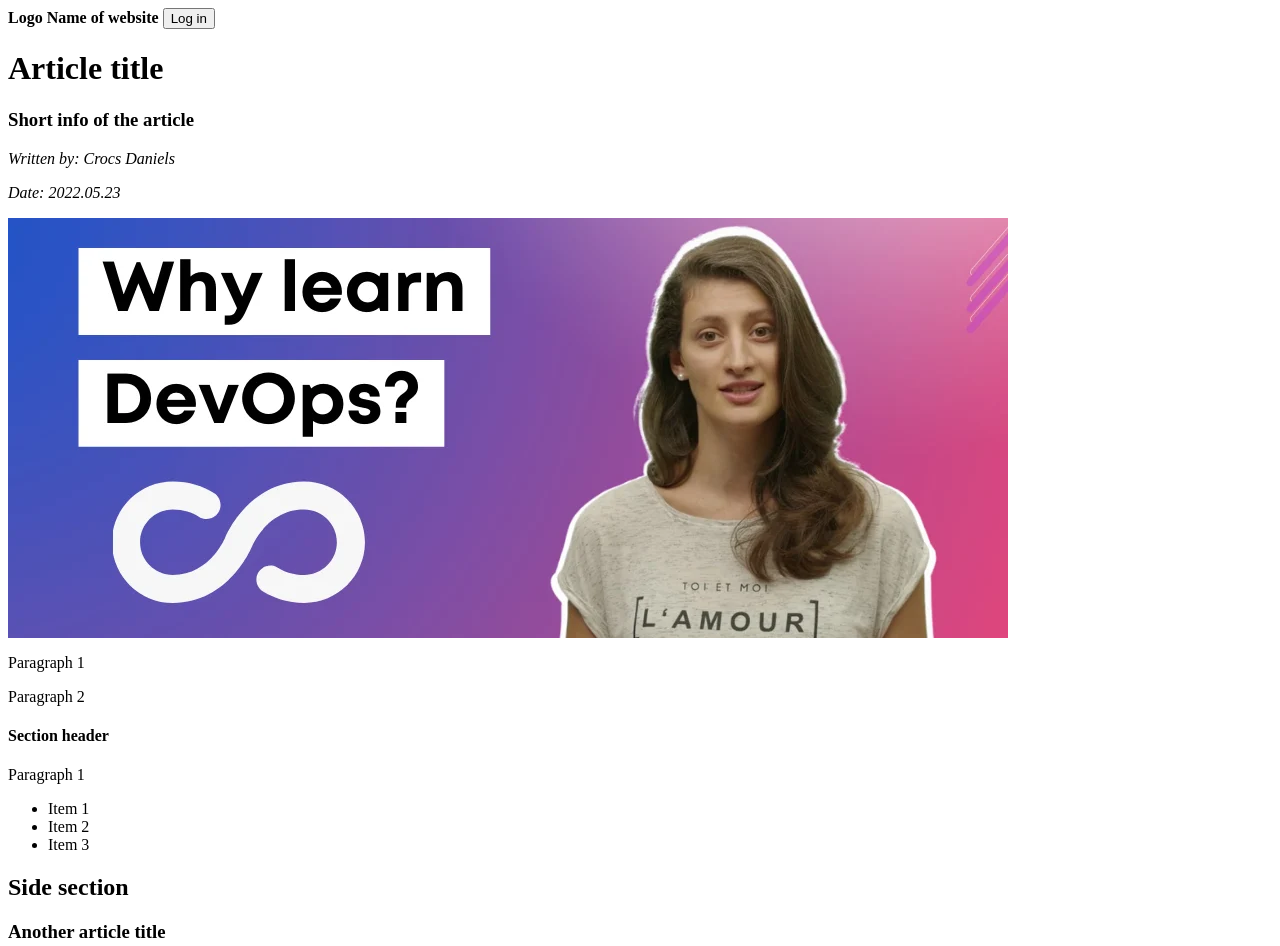
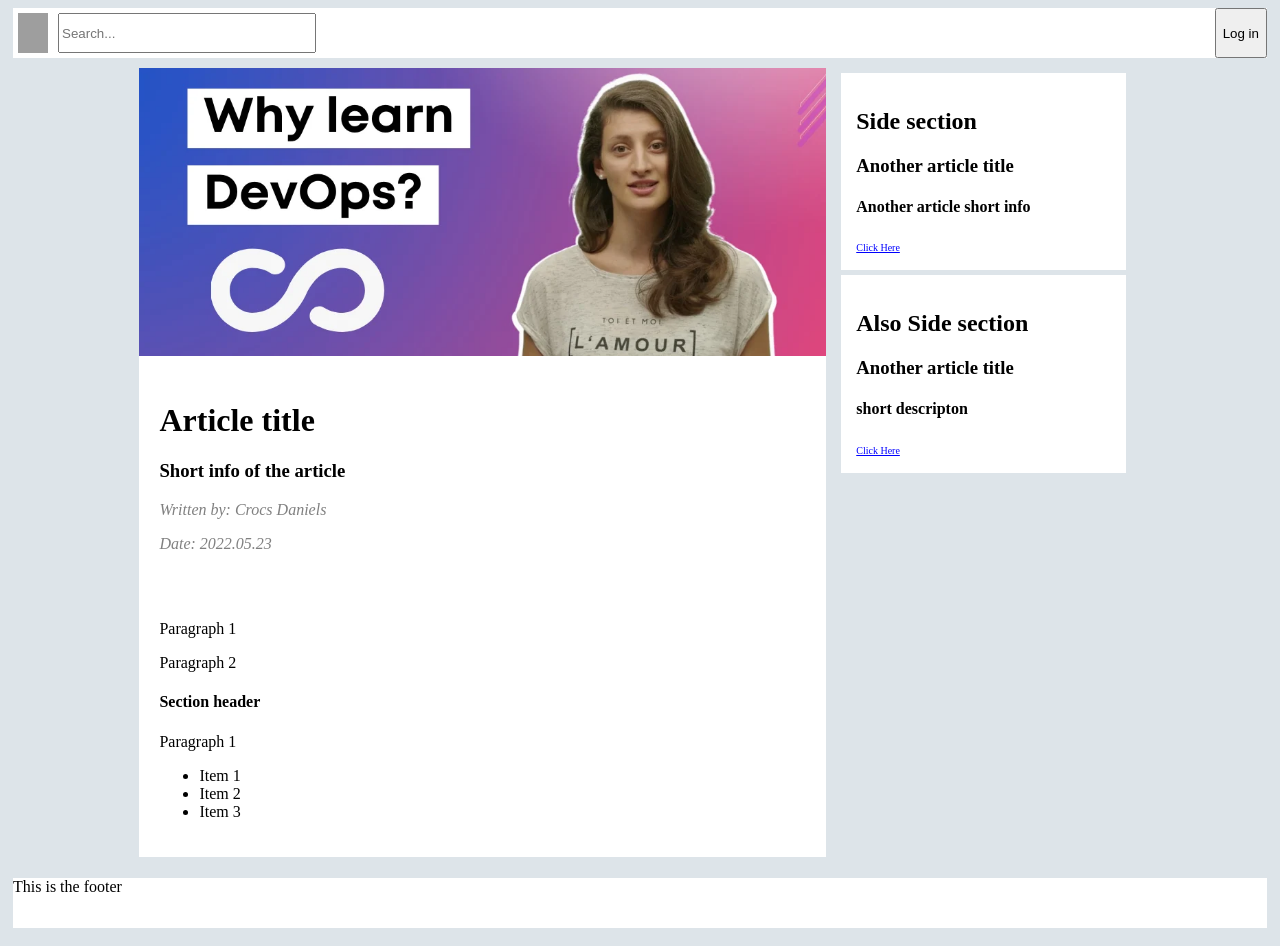
Before and after one commit to pelsdev/portfolio, a website: page index.html in a window 1280 px wide. Shown: the top 946 px of the page. Drawn offline with Linux system fonts and the light colour scheme; grey boxes are pictures that could not be loaded.

Commit message:
CSS styling.

```diff
--- a/index.html
+++ b/index.html
@@ -1,23 +1,35 @@
+<!DOCTYPE html>
+<html lang="en">
+  <head>
+    <meta charset="UTF-8" />
+    <meta name="viewport" content="width=device-width, initial-scale=1.0" />
+    <title>Devops</title>
+  </head>
   <body>
-    <div>
-        <b>Logo</b>
-        <b>Name of website</b>
+    <div id="header">
+      <div id="logo-search-contaier">
+        <img
+          id="logo"
+          src="https://dev-to-uploads.s3.amazonaws.com/uploads/logos/resized_logo_UQww2soKuUsjaOGNB38o.png"
+        />
+        <input type="text" placeholder="Search..." />
+      </div>
       <button>Log in</button>
     </div>
 
-    <div>
+    <div id="main-section-container">
+      <div id="article-section">
+        <img id="article-cover" src="pelsimg.webp" />
         <div>
           <h1>Article title</h1>
           <h3>Short info of the article</h3>
-          <p><i>Written by: Crocs Daniels</i></p>
-          <p><i>Date: 2022.05.23</i></p>
+          <p class="article-info"><i>Written by: Crocs Daniels</i></p>
+          <p class="article-info"><i>Date: 2022.05.23</i></p>
         </div>
 
         <div>
-            <img src="pelsimg.webp" alt="">
           <p>Paragraph 1</p>
           <p>Paragraph 2</p>
-
 
           <h4>Section header</h4>
           <p>Paragraph 1</p>
@@ -27,14 +39,90 @@
             <li>Item 3</li>
           </ul>
         </div>
-
       </div>
-
+      <div id="side-section">
         <div>
           <h2>Side section</h2>
           <h3>Another article title</h3>
           <h4>Another article short info</h4>
-        <a href="https://dev.to/techworld_with_nana/top-5-reasons-to-choose-devops-as-a-career-5d6h">Click Here</a>
+          <a
+            href="https://dev.to/techworld_with_nana/top-5-reasons-to-choose-devops-as-a-career-5d6h"
+            >Click Here</a
+          >
         </div>
 
+        <div>
+          <h2>Also Side section</h2>
+          <h3>Another article title</h3>
+          <h4>short descripton</h4>
+          <a
+            href="https://dev.to/techworld_with_nana/top-5-reasons-to-choose-devops-as-a-career-5d6h"
+            >Click Here</a
+          >
+        </div>
+      </div>
+
+      <div></div>
+    </div>
+    <div id="footer">
+      <p>This is the footer</p>
+    </div>
   </body>
+  <style>
+    body {
+      background-color: #dde4e9;
+    }
+    a {
+      color: blue;
+      font-size: 10px;
+    }
+    div {
+      margin: 5px;
+    }
+    #logo {
+      width: 30px;
+    }
+    #article-cover {
+      width: 100%;
+    }
+    .article-info {
+      color: grey;
+    }
+    #main-section-container {
+      display: flex;
+      width: 80%;
+      margin: auto;
+    }
+    #header {
+      display: flex;
+      justify-content: space-between;
+      background-color: white;
+      height: 50px;
+    }
+    #logo-search-contaier {
+      display: flex;
+    }
+    #header input {
+      width: 250px;
+      margin-left: 10px;
+    }
+    #article-section {
+      width: 70%;
+      background-color: white;
+    }
+    #article-section div {
+      padding: 15px;
+    }
+    #side-section {
+      width: 30%;
+    }
+    #side-section div {
+      background-color: white;
+      padding: 15px;
+    }
+    #footer {
+      background-color: white;
+      height: 50px;
+    }
+  </style>
+</html>
```
Lines whose indentation alone changed are shown as unchanged.
